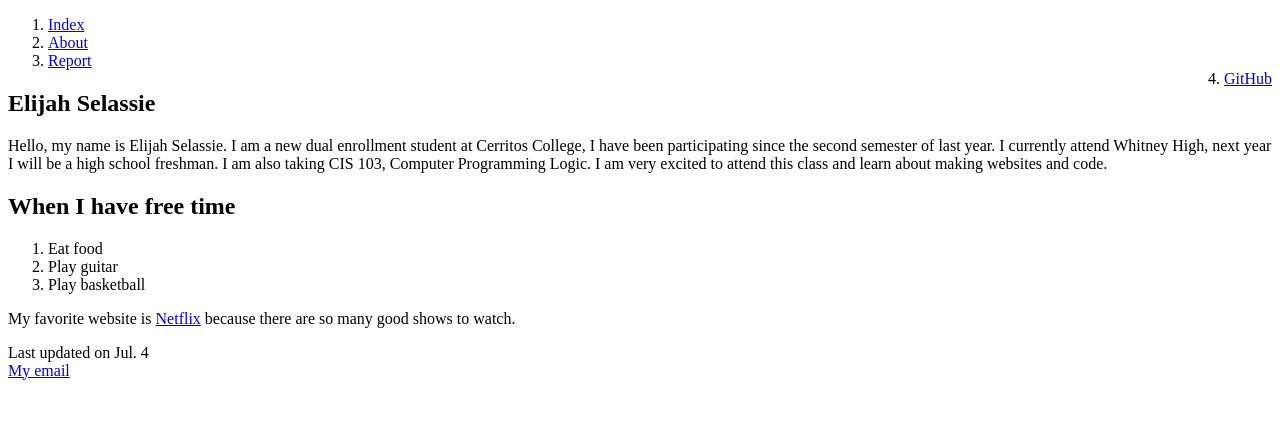
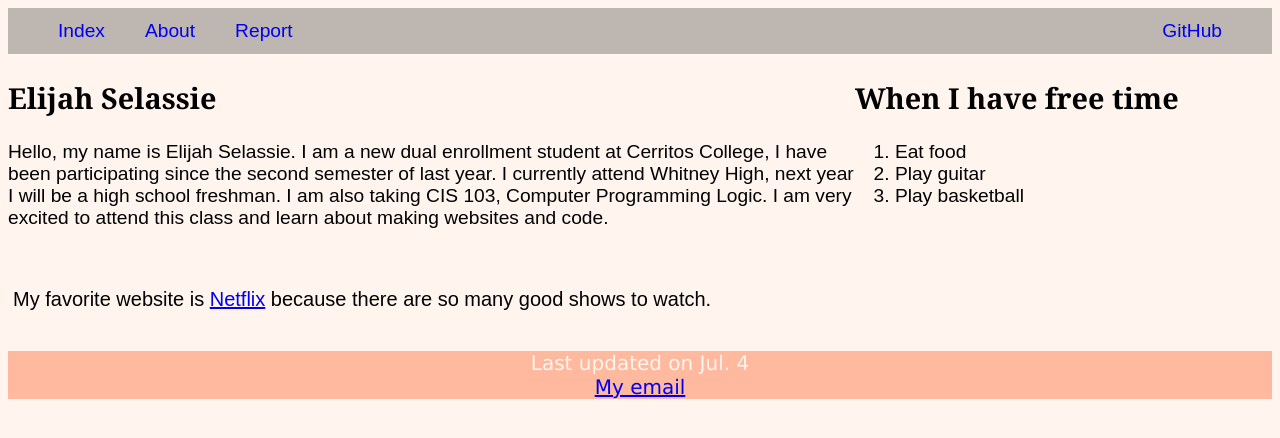
Before and after one commit to Elijah-Sel/CIS-162, a plain HTML site: page index.html in a window 1280 px wide. Drawn offline with Linux system fonts and the light colour scheme.

Commit message:
Update index.css

```diff
--- a/index.css
+++ b/index.css
@@ -1,46 +1,60 @@
-<!DOCTYPE html>
-<html lang="en">
-<head>
-    <meta charset="utf-8">
-    <title> Index </title>
-    <link href="index.css" rel="stylesheet">
-</head>
+@charset "utf-8";
 
-<body>
-     <nav><ol> <!--References/Menu-->
-        <li> <a href="https://elijah-sel.github.io/CIS-162/index.html"> Index</a> </li>
-        <li> <a href="https://elijah-sel.github.io/CIS-162/about.html"> About</a> </li>
-        <li> <a href="https://elijah-sel.github.io/CIS-162/report.html"> Report</a> </li>
-        <li style="float: right"> <a href="https://github.com/Elijah-Sel/CIS-162.git"> GitHub</a> </li>
-    </ol></nav>
+ /* links/header */
+html {background-color: seashell;}
 
-    <!--Introduction-->
-    <section id="leftColumn">
-    <h1>Elijah Selassie</h1>
-    <p>
-        Hello, my name is Elijah Selassie. I am a new dual enrollment student at Cerritos College, I have been participating since the second semester of last year. I currently attend Whitney High, next year I will be a high school freshman. I am also taking CIS 103, Computer Programming Logic. I am very excited to attend this class and learn about making websites and code.
-    </p>
-    </section>
+/* main nav*/
+nav {
+overflow: hidden;
+background-color: rgba(23, 23, 23, 0.283);
+}
 
-    <section id="rightColumn">
-    <h2>When I have free time</h2>
-    <ol>
-        <li>Eat food</li>
-        <li>Play guitar</li>
-        <li>Play basketball</li>
-    </ol>
-    </section>
+nav ol {margin: 0px; padding: 0px 30px;}
 
-    <!--Bottom-->
-    <aside>
-    <p>
-        My favorite website is <a href="https://www.netflix.com">Netflix</a> because there are so many good shows to watch.
-    </p>
-    </aside>
-    <footer>
-        Last updated on Jul. 4 <br>
-        <a href="mailto:frendofmannam@gmail.com">My email</a>
-    </footer>
-</body>
+nav li {
+list-style: none;
+float: left;
+}
 
-</html>
+nav li a {
+display: block;
+text-align:center;
+padding: 12px 20px;
+text-decoration: none;
+}
+
+nav li a:hover{background-color: rgba(23, 23, 23, 0.652);}
+
+ /* body */
+body{
+    font-family:sans-serif;
+    font-size:1.2em;
+    overflow: scroll;
+}
+h1, h2{
+    font-family:Georgia, 'Times New Roman', Times, serif;
+}
+#leftColumn {
+    clear: left;
+    float: left;
+    width: 67%;
+}
+#rightColumn {
+    float: left;
+    width: 33%;
+}
+
+ /* footer */
+aside {
+    clear: left;
+    font-size: 20px;
+    padding: 20px 5px;
+}
+footer {
+    clear: left;
+    text-align: center;
+    background-color: rgba(255, 127, 80, 0.502);
+    color: seashell;
+    font-family:Verdana, Geneva, Tahoma, sans-serif;
+    font-size:20px;
+}
```
